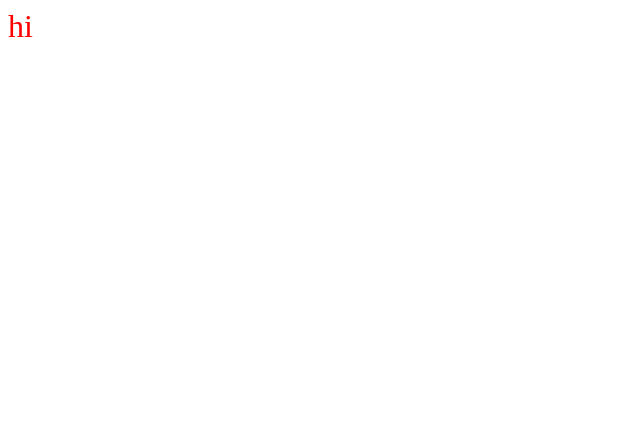
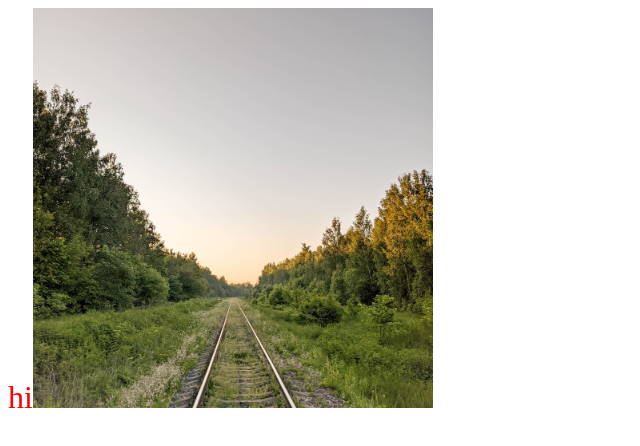
Before and after one commit to alivarastepour/webpack-tutorial, a website built with webpack: page src/index.html in a window 1280 px wide. Shown: the whole page, without its empty margins (0-640 px from the left). Built offline with nearby package versions, Linux system fonts and the light colour scheme.

Commit message:
content in src folder is changed

```diff
--- a/src/index.css
+++ b/src/index.css
@@ -1,3 +1,9 @@
 .salam {
   font-size: 2rem;
 }
+
+.pic {
+  width: 400px;
+  height: 400px;
+  object-fit: cover;
+}
--- a/src/index.js
+++ b/src/index.js
@@ -1,6 +1,12 @@
 import "./index.css";
+import photo from "./photo-1592853285454-34691b7b74c4.jpeg";
 
 const container = document.getElementById("container");
 container.innerHTML = "hi";
 container.style.color = "red";
 container.classList.add("salam");
+
+const node = document.createElement("img");
+node.src = photo;
+node.classList.add("pic");
+container.appendChild(node);
```
Also changed, not shown: src/photo-1592853285454-34691b7b74c4.jpeg (added).
